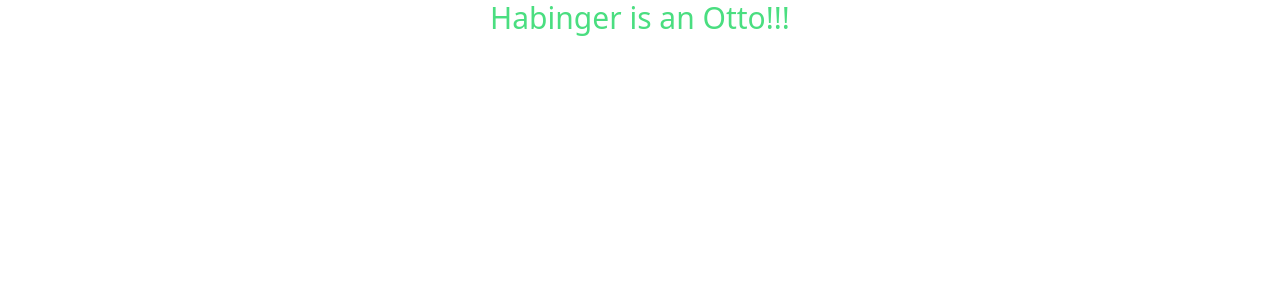
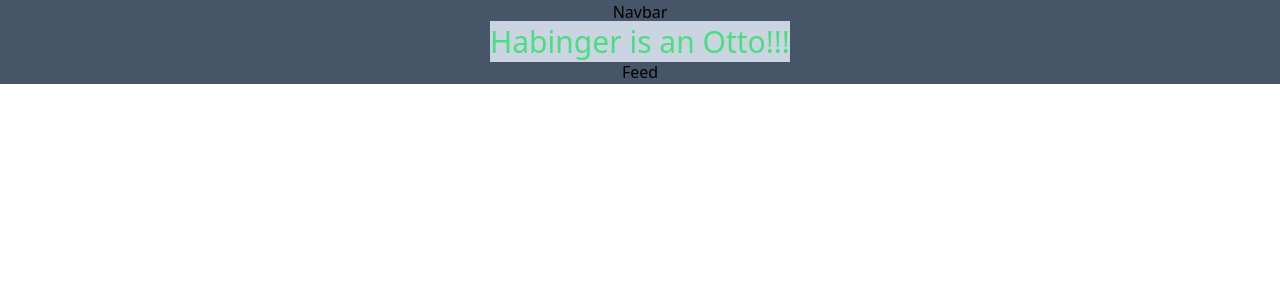
Before and after one commit to Erryn09/ml9-website, a React (Create React App) app: page / in a window 1280 px wide. Shown: the top 300 px of the page. Built offline with nearby package versions, Linux system fonts and the light colour scheme.

Commit message:
Imported components to app.js.

```diff
--- a/src/App.css
+++ /dev/null
@@ -1,38 +0,0 @@
-.App {
-  text-align: center;
-}
-
-.App-logo {
-  height: 40vmin;
-  pointer-events: none;
-}
-
-@media (prefers-reduced-motion: no-preference) {
-  .App-logo {
-    animation: App-logo-spin infinite 20s linear;
-  }
-}
-
-.App-header {
-  background-color: #282c34;
-  min-height: 100vh;
-  display: flex;
-  flex-direction: column;
-  align-items: center;
-  justify-content: center;
-  font-size: calc(10px + 2vmin);
-  color: white;
-}
-
-.App-link {
-  color: #61dafb;
-}
-
-@keyframes App-logo-spin {
-  from {
-    transform: rotate(0deg);
-  }
-  to {
-    transform: rotate(360deg);
-  }
-}
--- a/src/App.js
+++ b/src/App.js
@@ -1,10 +1,14 @@
-import logo from "./logo.svg";
-import "./App.css";
+import Navbar from "./components/Navbar";
+import Feed from "./components/Feed";
 
 function App() {
   return (
-    <div className="App">
-      <hi className="text-3xl text-green-400">Habinger is an Otto!!!</hi>
+    <div className="text-center bg-red-900 md:bg-slate-600 md">
+      <Navbar />
+      <hi className="text-3xl text-green-400 bg-slate-300">
+        Habinger is an Otto!!!
+      </hi>
+      <Feed />
     </div>
   );
 }
--- a/src/components/Feed.jsx
+++ b/src/components/Feed.jsx
@@ -0,0 +1,5 @@
+import React from "react";
+
+export default function Feed() {
+  return <div>Feed</div>;
+}
--- a/src/components/Navbar.jsx
+++ b/src/components/Navbar.jsx
@@ -0,0 +1,5 @@
+import React from "react";
+
+export default function Navbar() {
+  return <div>Navbar</div>;
+}
--- a/src/index.js
+++ b/src/index.js
@@ -1,17 +1,11 @@
-import React from 'react';
-import ReactDOM from 'react-dom/client';
-import './index.css';
-import App from './App';
-import reportWebVitals from './reportWebVitals';
+import React from "react";
+import ReactDOM from "react-dom/client";
+import "./index.css";
+import App from "./App";
 
-const root = ReactDOM.createRoot(document.getElementById('root'));
+const root = ReactDOM.createRoot(document.getElementById("root"));
 root.render(
   <React.StrictMode>
     <App />
   </React.StrictMode>
 );
-
-// If you want to start measuring performance in your app, pass a function
-// to log results (for example: reportWebVitals(console.log))
-// or send to an analytics endpoint. Learn more: https://bit.ly/CRA-vitals
-reportWebVitals();
```
